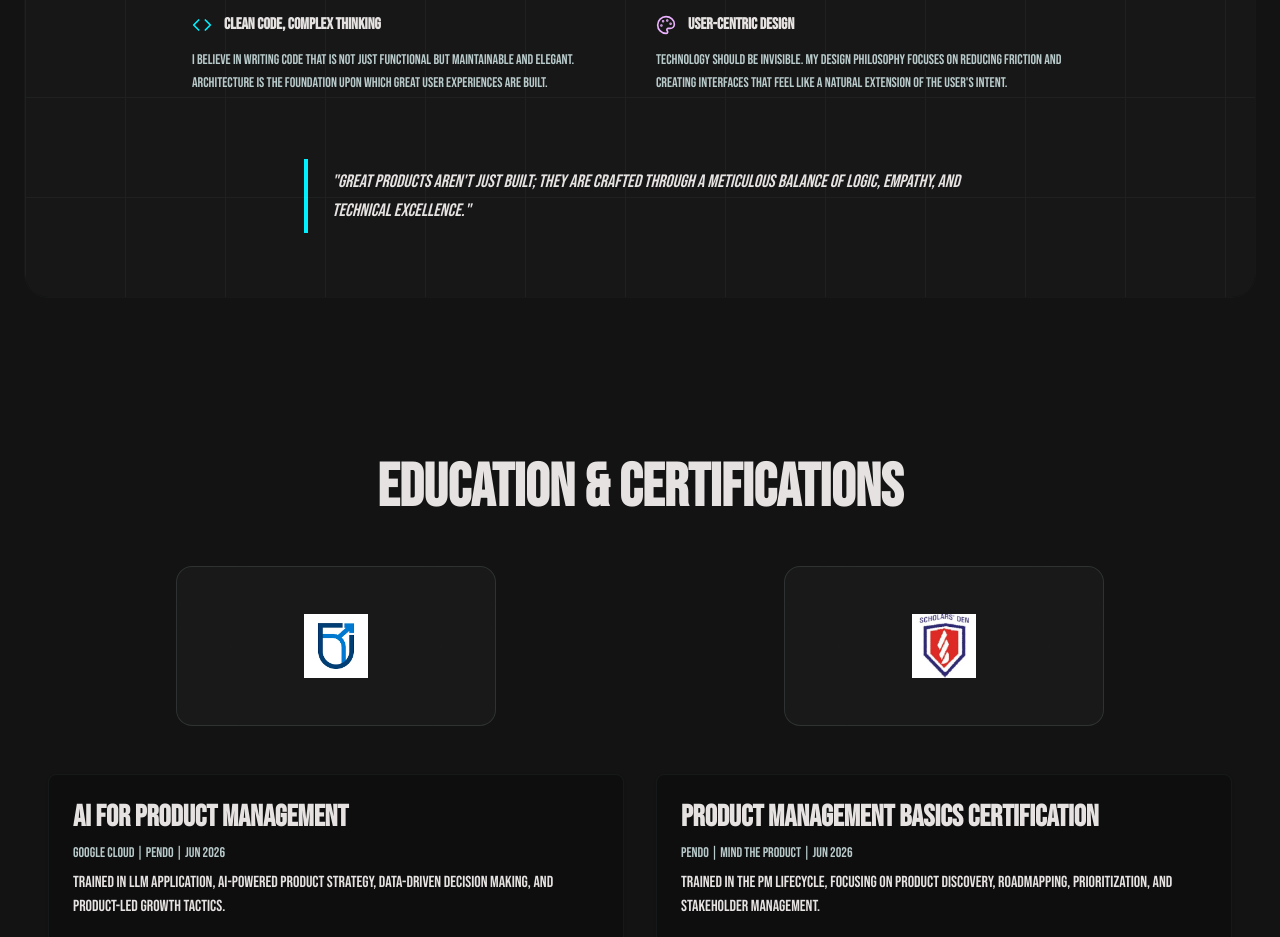
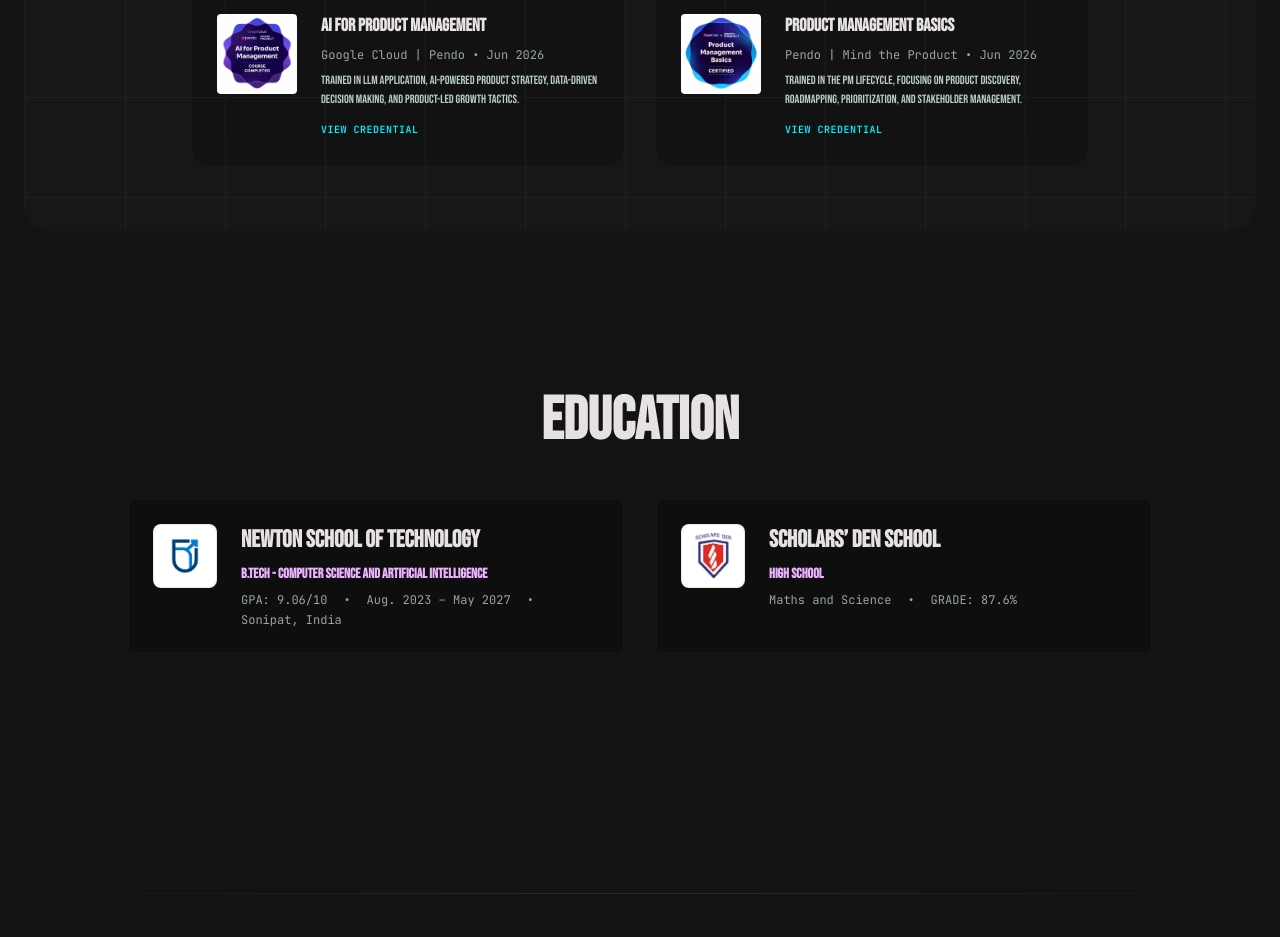
Before and after one commit to MannVaswani4/Portfolio, a React (Vite) app: page / in a window 1280 px wide. Shown: the part 4220-5157 px from the top of the page. Built offline with nearby package versions, Linux system fonts and the light colour scheme.

Commit message:
feat: replace Ethos section with Certifications section featuring Google Cloud & Pendo badges, upgrade Education section into rich card grids, and update RealtyEaseAI experience metadata

```diff
--- a/src/data/content.ts
+++ b/src/data/content.ts
@@ -18,7 +18,7 @@
     {
       company: "RealtyEaseAI",
       role: "Business Development Supervisor",
-      period: "Apr 2025 – Sep 2025 (Remote)",
+      period: "Mar. 2022 – Apr. 2023 | Khandwa, India",
       summary: "Led client communications, onboarding, strategy and product feedback loops.",
       points: [
         "Youngest early employee; led business development, strategy, and outbound growth",
--- a/src/sections/About.tsx
+++ b/src/sections/About.tsx
@@ -1,6 +1,6 @@
 import React from 'react';
 import { ScrollReveal } from '../components/ui/ScrollReveal';
-import { Palette, Code, Instagram, Linkedin, Github } from 'lucide-react';
+import { Instagram, Linkedin, Github } from 'lucide-react';
 import { ThreeDMarquee } from '../components/ui/3d-marquee';
 import { CountUp } from '../components/ui/CountUp';
 import { Card } from '../components/ui/card';
@@ -169,7 +169,7 @@
         {/* Experience Section placed right after Core Stack */}
         <Experience />
 
-        {/* 3. Philosophy Section (The Ethos) */}
+        {/* 3. Certifications Section */}
         <section className="relative py-16 px-8 overflow-hidden rounded-3xl border border-outline-variant/10">
           {/* Subtle Grid backdrop */}
           <div className="absolute inset-0 bg-surface-low/60 backdrop-blur-md -z-10"></div>
@@ -178,38 +178,42 @@
             backgroundSize: '100px 100px'
           }}></div>
 
-          <div className="max-w-4xl mx-auto text-center space-y-8">
-            <span className="font-mono text-xs text-secondary tracking-[0.3em] uppercase font-bold">The Ethos</span>
-            <h3 className="font-display text-3xl md:text-4xl font-extrabold text-on-surface">Precision in Every Pixel</h3>
+          <div className="max-w-4xl mx-auto space-y-8">
+            <div className="text-center space-y-2">
+              <span className="font-mono text-xs text-secondary tracking-[0.3em] uppercase font-bold">Credentials</span>
+              <h3 className="font-display text-3xl md:text-4xl font-extrabold text-on-surface">Professional Certifications</h3>
+            </div>
 
-            <div className="grid grid-cols-1 md:grid-cols-2 gap-8 text-left pt-6">
-              {/* Pillar 1 */}
-              <div className="space-y-3">
-                <div className="flex items-center gap-3">
-                  <Code className="text-primary-container" size={20} />
-                  <h4 className="font-display text-base font-bold text-on-surface">Clean Code, Complex Thinking</h4>
+            <div className="grid grid-cols-1 md:grid-cols-2 gap-8 pt-6">
+              {/* Cert 1 */}
+              <div className="flex flex-col sm:flex-row gap-6 items-start bg-surface-lowest/40 p-6 rounded-2xl border border-outline-variant/5 hover:border-primary-container/20 transition-all">
+                <img src="/AIforprod.png" alt="AI for Product Management" className="w-16 h-16 sm:w-20 sm:h-20 object-contain shrink-0 rounded-lg" />
+                <div className="space-y-2">
+                  <h4 className="font-display text-lg font-bold text-on-surface leading-snug">AI for Product Management</h4>
+                  <p className="font-mono text-xs text-on-surface-variant/80">Google Cloud | Pendo &bull; Jun 2026</p>
+                  <p className="font-sans text-xs text-on-surface-variant leading-relaxed">
+                    Trained in LLM application, AI-powered product strategy, data-driven decision making, and product-led growth tactics.
+                  </p>
+                  <a href="https://www.credly.com/badges/ae42dd2a-0c41-4e0d-83cc-9b350c83c1cd/public_url" target="_blank" rel="noreferrer" className="inline-block pt-1 font-mono text-[10px] font-bold uppercase tracking-wider text-primary-container hover:underline">
+                    View Credential
+                  </a>
                 </div>
-                <p className="font-sans text-sm text-on-surface-variant leading-relaxed">
-                  I believe in writing code that is not just functional but maintainable and elegant. Architecture is the foundation upon which great user experiences are built.
-                </p>
               </div>
 
-              {/* Pillar 2 */}
-              <div className="space-y-3">
-                <div className="flex items-center gap-3">
-                  <Palette className="text-secondary" size={20} />
-                  <h4 className="font-display text-base font-bold text-on-surface">User-Centric Design</h4>
+              {/* Cert 2 */}
+              <div className="flex flex-col sm:flex-row gap-6 items-start bg-surface-lowest/40 p-6 rounded-2xl border border-outline-variant/5 hover:border-primary-container/20 transition-all">
+                <img src="/PMbasics.png" alt="Product Management Basics" className="w-16 h-16 sm:w-20 sm:h-20 object-contain shrink-0 rounded-lg" />
+                <div className="space-y-2">
+                  <h4 className="font-display text-lg font-bold text-on-surface leading-snug">Product Management Basics</h4>
+                  <p className="font-mono text-xs text-on-surface-variant/80">Pendo | Mind the Product &bull; Jun 2026</p>
+                  <p className="font-sans text-xs text-on-surface-variant leading-relaxed">
+                    Trained in the PM lifecycle, focusing on product discovery, roadmapping, prioritization, and stakeholder management.
+                  </p>
+                  <a href="https://www.credly.com/badges/a1fc1cce-a690-42e9-89b0-2b509417f972/public_url" target="_blank" rel="noreferrer" className="inline-block pt-1 font-mono text-[10px] font-bold uppercase tracking-wider text-primary-container hover:underline">
+                    View Credential
+                  </a>
                 </div>
-                <p className="font-sans text-sm text-on-surface-variant leading-relaxed">
-                  Technology should be invisible. My design philosophy focuses on reducing friction and creating interfaces that feel like a natural extension of the user's intent.
-                </p>
               </div>
-            </div>
-
-            <div className="pt-8 flex justify-center">
-              <blockquote className="italic font-sans text-on-surface text-lg border-l-4 border-primary-container pl-6 py-2 max-w-2xl text-left leading-relaxed">
-                "Great products aren't just built; they are crafted through a meticulous balance of logic, empathy, and technical excellence."
-              </blockquote>
             </div>
           </div>
         </section>
--- a/src/sections/EducationAndCertifications.tsx
+++ b/src/sections/EducationAndCertifications.tsx
@@ -1,22 +1,5 @@
 import { Card } from '../components/ui/card';
 import { motion } from 'framer-motion';
-
-const certifications = [
-  {
-    title: 'AI for Product Management',
-    provider: 'Google Cloud | Pendo',
-    link: 'https://www.credly.com/badges/ae42dd2a-0c41-4e0d-83cc-9b350c83c1cd/public_url',
-    date: 'Jun 2026',
-    description: 'Trained in LLM application, AI-powered product strategy, data-driven decision making, and product-led growth tactics.',
-  },
-  {
-    title: 'Product Management Basics Certification',
-    provider: 'Pendo | Mind the Product',
-    link: 'https://www.credly.com/badges/a1fc1cce-a690-42e9-89b0-2b509417f972/public_url',
-    date: 'Jun 2026',
-    description: 'Trained in the PM lifecycle, focusing on product discovery, roadmapping, prioritization, and stakeholder management.',
-  },
-];
 
 export default function EducationAndCertifications() {
   return (
@@ -24,68 +7,68 @@
       <div className="container mx-auto px-6 max-w-[1440px] space-y-12">
         {/* Header */}
         <h2 className="font-display text-4xl md:text-5xl lg:text-6xl font-bold text-center text-on-surface">
-          Education & Certifications
+          Education
         </h2>
 
-        {/* Logos Grid */}
-        <div className="grid grid-cols-1 sm:grid-cols-2 gap-8 justify-items-center">
+        {/* Education Cards Grid */}
+        <div className="grid grid-cols-1 md:grid-cols-2 gap-8 max-w-5xl mx-auto">
+          {/* Card 1: Newton School */}
           <motion.div
-            initial={{ opacity: 0, y: 20 }}
+            initial={{ opacity: 0, y: 30 }}
             whileInView={{ opacity: 1, y: 0 }}
             viewport={{ once: true }}
-            transition={{ duration: 0.5, ease: 'easeOut' }}
-            className="flex items-center justify-center p-6 rounded-2xl glass-card w-full max-w-[320px] aspect-[2/1]"
+            transition={{ duration: 0.5 }}
+            className="h-full"
           >
-            <img src="/logos/NewtonSchool.png" alt="Newton School of Technology" className="h-16 w-auto object-contain" />
+            <Card className="p-6 flex flex-col sm:flex-row gap-6 items-start h-full bg-surface-lowest/70 backdrop-blur-md border border-outline-variant/20 hover:border-primary-container/40 transition-colors">
+              <div className="w-16 h-16 shrink-0 flex items-center justify-center bg-white p-2 rounded-xl border border-outline-variant/10">
+                <img src="/logos/NewtonSchool.png" alt="Newton School of Technology" className="w-full h-full object-contain" />
+              </div>
+              <div className="space-y-2">
+                <h3 className="font-display text-xl sm:text-2xl font-bold text-on-surface leading-tight">
+                  Newton School of Technology
+                </h3>
+                <p className="font-sans text-sm font-semibold text-secondary">
+                  B.Tech - Computer Science and Artificial Intelligence
+                </p>
+                <div className="flex flex-wrap gap-x-4 gap-y-1 font-mono text-xs text-on-surface-variant/80">
+                  <span>GPA: 9.06/10</span>
+                  <span>&bull;</span>
+                  <span>Aug. 2023 – May 2027</span>
+                  <span>&bull;</span>
+                  <span>Sonipat, India</span>
+                </div>
+              </div>
+            </Card>
           </motion.div>
 
+          {/* Card 2: Scholars' Den */}
           <motion.div
-            initial={{ opacity: 0, y: 20 }}
+            initial={{ opacity: 0, y: 30 }}
             whileInView={{ opacity: 1, y: 0 }}
             viewport={{ once: true }}
-            transition={{ duration: 0.5, delay: 0.1, ease: 'easeOut' }}
-            className="flex items-center justify-center p-6 rounded-2xl glass-card w-full max-w-[320px] aspect-[2/1]"
+            transition={{ duration: 0.5, delay: 0.1 }}
+            className="h-full"
           >
-            <img src="/logos/ScholarsDen.png" alt="Scholars' Den School Khandwa" className="h-16 w-auto object-contain" />
+            <Card className="p-6 flex flex-col sm:flex-row gap-6 items-start h-full bg-surface-lowest/70 backdrop-blur-md border border-outline-variant/20 hover:border-primary-container/40 transition-colors">
+              <div className="w-16 h-16 shrink-0 flex items-center justify-center bg-white p-2 rounded-xl border border-outline-variant/10">
+                <img src="/logos/ScholarsDen.png" alt="Scholars' Den School" className="w-full h-full object-contain" />
+              </div>
+              <div className="space-y-2">
+                <h3 className="font-display text-xl sm:text-2xl font-bold text-on-surface leading-tight">
+                  Scholars’ Den School
+                </h3>
+                <p className="font-sans text-sm font-semibold text-secondary">
+                  High School
+                </p>
+                <div className="flex flex-wrap gap-x-4 gap-y-1 font-mono text-xs text-on-surface-variant/80">
+                  <span>Maths and Science</span>
+                  <span>&bull;</span>
+                  <span>GRADE: 87.6%</span>
+                </div>
+              </div>
+            </Card>
           </motion.div>
-        </div>
-
-        {/* Certifications Cards */}
-        <div className="grid grid-cols-1 md:grid-cols-2 gap-8">
-          {certifications.map((cert, idx) => (
-            <motion.div
-              key={idx}
-              initial={{ opacity: 0, y: 30 }}
-              whileInView={{ opacity: 1, y: 0 }}
-              viewport={{ once: true }}
-              transition={{ duration: 0.5, delay: idx * 0.1 }}
-              className="h-full"
-            >
-              <Card
-                className="p-6 flex flex-col justify-between h-full bg-surface-lowest/70 backdrop-blur-md border border-outline-variant/20 hover:border-primary-container/40 transition-colors"
-              >
-                <div>
-                  <h3 className="font-display text-2xl md:text-3xl font-bold text-on-surface mb-2">
-                    {cert.title}
-                  </h3>
-                  <p className="text-sm text-on-surface-variant mb-2">
-                    {cert.provider} | {cert.date}
-                  </p>
-                  <p className="text-base text-on-surface mb-4">
-                    {cert.description}
-                  </p>
-                </div>
-                <a
-                  href={cert.link}
-                  target="_blank"
-                  rel="noreferrer"
-                  className="text-primary-container hover:underline mt-auto inline-flex items-center"
-                >
-                  View Credential
-                </a>
-              </Card>
-            </motion.div>
-          ))}
         </div>
       </div>
     </section>
```
Also changed, not shown: public/AIforprod.png (added), public/PMbasics.png (added).
